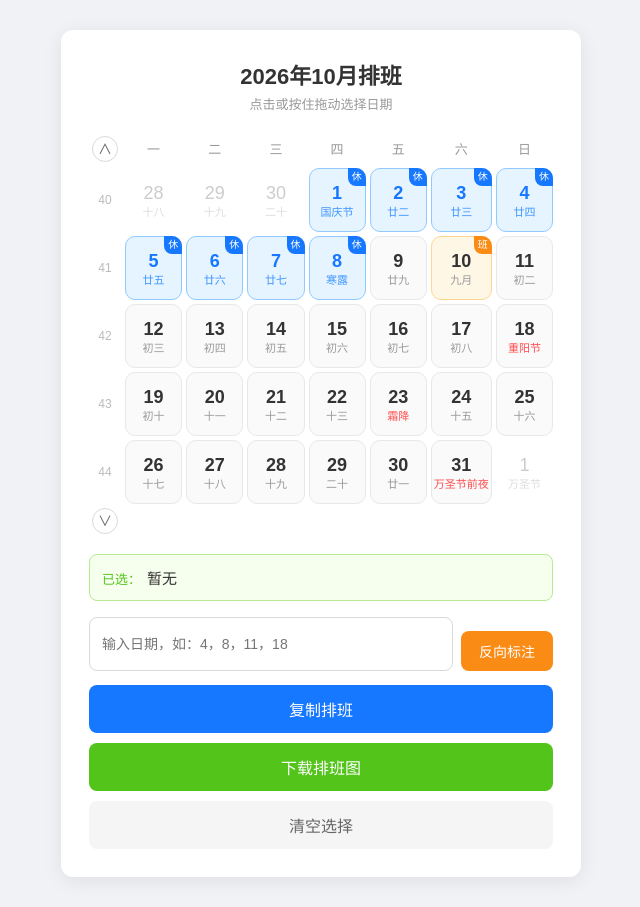
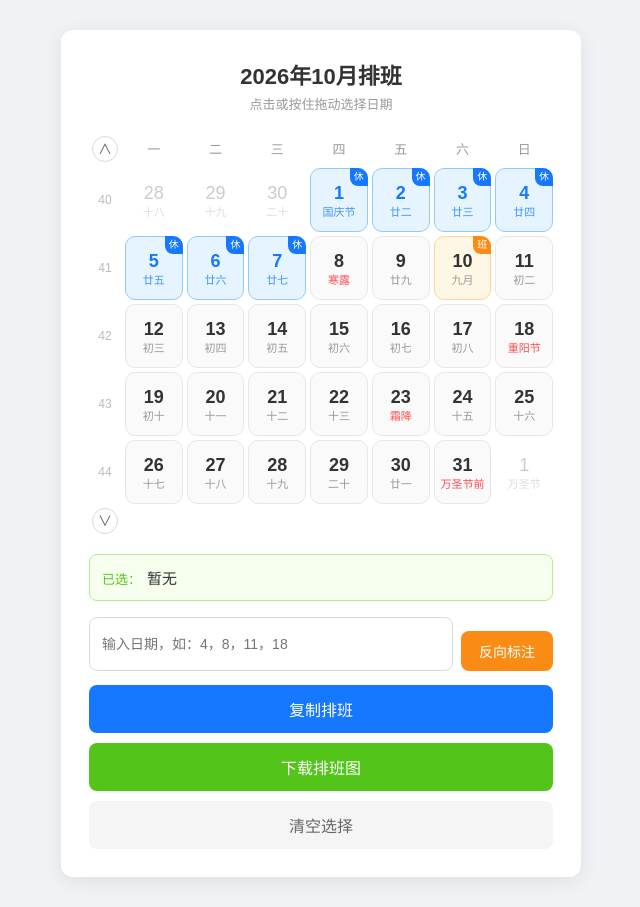
Before and after one commit to yzwsoul23/sitemap, a plain HTML site: page Calendar/index.html in a window 1280 px wide. Shown: the whole page, without its empty margins (319-959 px from the left). Drawn offline with Linux system fonts and the light colour scheme.

Commit message:
fix: 修正2026节假日数据 + 长节日名缩写 + 固定列宽
- 中秋9/25-27休、9/20班（国庆调休）、国庆10/1-7休、10/10班
- 劳动节5/9班（原误写4/26）
- 长节日名自动缩写：去前缀+截断，避免撑宽格子
- 日历列宽用minmax(0,1fr)固定

```diff
--- a/Calendar/index.html
+++ b/Calendar/index.html
@@ -38,7 +38,7 @@
   }
   .cal-grid {
     display: grid;
-    grid-template-columns: 32px repeat(7, 1fr);
+    grid-template-columns: 32px repeat(7, minmax(0, 1fr));
     gap: 4px;
   }
   .cal-grid .wd {
@@ -115,8 +115,12 @@
     line-height: 1.2;
     white-space: nowrap;
     overflow: hidden;
+    text-overflow: ellipsis;
     max-width: 100%;
+    padding: 0 1px;
   }
+  /* 长节日名自动缩小字号 */
+  .day-lunar.long { font-size: 9px; letter-spacing: -0.5px; }
   /* 法定休息日：浅蓝底色 */
   .day.holiday {
     background: #e6f4ff;
@@ -276,10 +280,10 @@
     "2026-1-1":"xiu","2026-1-2":"xiu","2026-1-3":"xiu","2026-1-4":"ban",
     "2026-2-14":"ban","2026-2-15":"xiu","2026-2-16":"xiu","2026-2-17":"xiu","2026-2-18":"xiu","2026-2-19":"xiu","2026-2-20":"xiu","2026-2-21":"xiu","2026-2-22":"xiu","2026-2-23":"xiu","2026-2-28":"ban",
     "2026-4-4":"xiu","2026-4-5":"xiu","2026-4-6":"xiu",
-    "2026-4-26":"ban","2026-5-1":"xiu","2026-5-2":"xiu","2026-5-3":"xiu","2026-5-4":"xiu","2026-5-5":"xiu",
+    "2026-5-1":"xiu","2026-5-2":"xiu","2026-5-3":"xiu","2026-5-4":"xiu","2026-5-5":"xiu","2026-5-9":"ban",
     "2026-6-19":"xiu","2026-6-20":"xiu","2026-6-21":"xiu",
-    "2026-9-25":"xiu","2026-9-26":"xiu","2026-9-27":"xiu",
-    "2026-9-26":"ban","2026-10-1":"xiu","2026-10-2":"xiu","2026-10-3":"xiu","2026-10-4":"xiu","2026-10-5":"xiu","2026-10-6":"xiu","2026-10-7":"xiu","2026-10-8":"xiu","2026-10-10":"ban",
+    "2026-9-20":"ban","2026-9-25":"xiu","2026-9-26":"xiu","2026-9-27":"xiu",
+    "2026-10-1":"xiu","2026-10-2":"xiu","2026-10-3":"xiu","2026-10-4":"xiu","2026-10-5":"xiu","2026-10-6":"xiu","2026-10-7":"xiu","2026-10-10":"ban",
   };
 
   // 月份状态：默认规则——当天≤20号显示当月，>20号显示下月
@@ -294,6 +298,28 @@
 
   let daysInMonth = 0;
   let firstWeekday = 0;
+
+  // 长节日名缩写映射
+  const FESTIVAL_SHORT = {
+    '中国人民警察节': '警察节',
+    '国际劳动节': '劳动节',
+    '五四青年节': '青年节',
+    '国际儿童节': '儿童节',
+    '中国共产党诞辰': '建党节',
+    '中国人民解放军建军节': '建军节',
+    '中华人民共和国国庆节': '国庆节',
+    '南京大屠杀纪念日': '公祭日',
+  };
+
+  // 截断过长的节日名：优先查映射，否则按字符截断
+  function shortenFestival(name) {
+    if (FESTIVAL_SHORT[name]) return FESTIVAL_SHORT[name];
+    if (name.length <= 4) return name;
+    // 去掉常见前缀再截断
+    const stripped = name.replace(/^(世界|国际|全国|中国)/, '');
+    if (stripped.length <= 4 && stripped.length >= 2) return stripped;
+    return name.slice(0, 4);
+  }
 
   // ===== 农历/节日工具（y/m/d 公历） =====
   function getDayInfo(d, y, m) {
@@ -312,10 +338,10 @@
     const jieqi = lunar.getJieQi();
 
     if (solarFestivals.length) {
-      text = solarFestivals[0];
+      text = shortenFestival(solarFestivals[0]);
       isFestival = true;
     } else if (lunarFestivals.length) {
-      text = lunarFestivals[0];
+      text = shortenFestival(lunarFestivals[0]);
       isFestival = true;
     } else if (jieqi) {
       text = jieqi;
```
